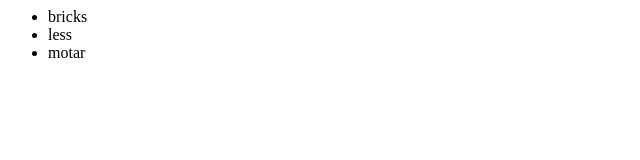
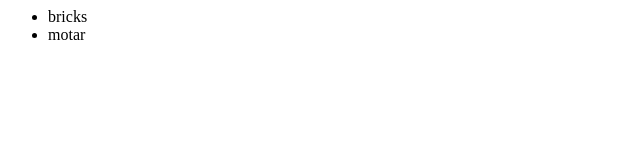
Before and after one commit to ShenJunda/newGitTest, a plain HTML site: page index.html in a window 1280 px wide. Shown: the full height of the page, 0-640 px from the left. Drawn offline with Linux system fonts and the light colour scheme.

Commit message:
nothing to declear.

```diff
--- a/index.html
+++ b/index.html
@@ -1,10 +1,13 @@
 <html>
+<head>
+<title>Table</title>
+</head>
 	<body>
 
 		<div>
 			<ul>
 				<li>bricks</li>
-				<li>less</li>
+
 				<li>motar</li>
 			</ul>
 		</div>
```
Also changed, not shown: 1 other file.
